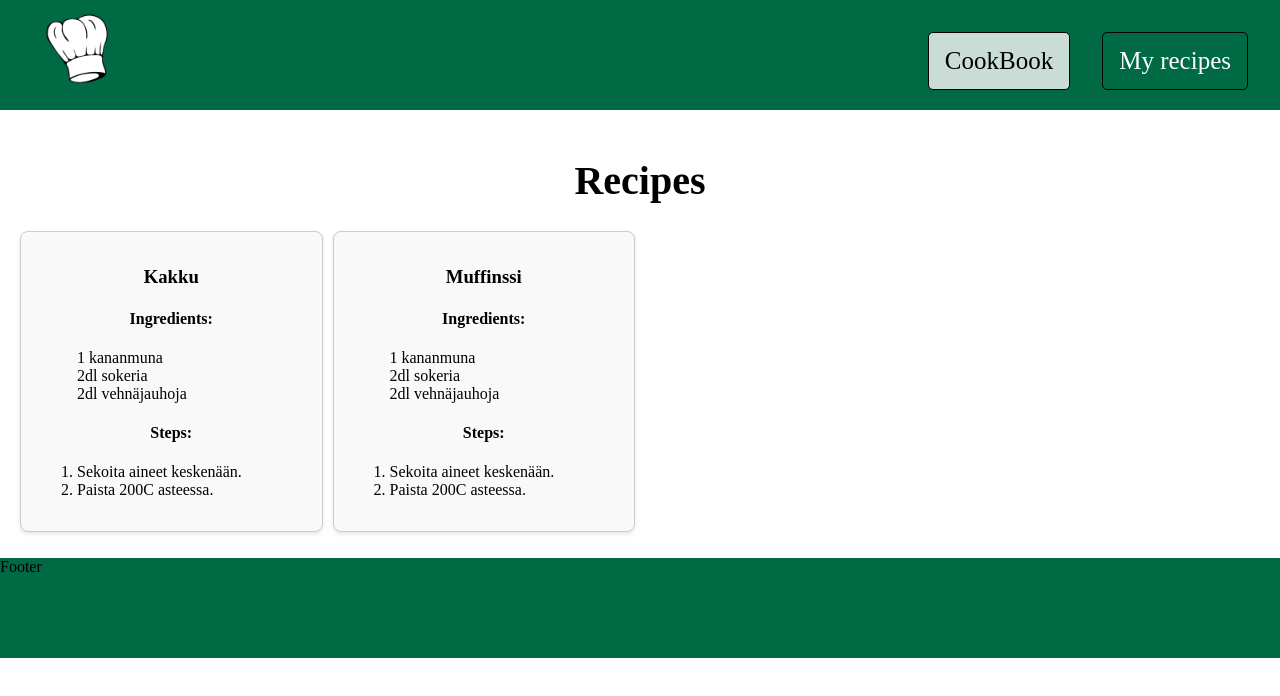
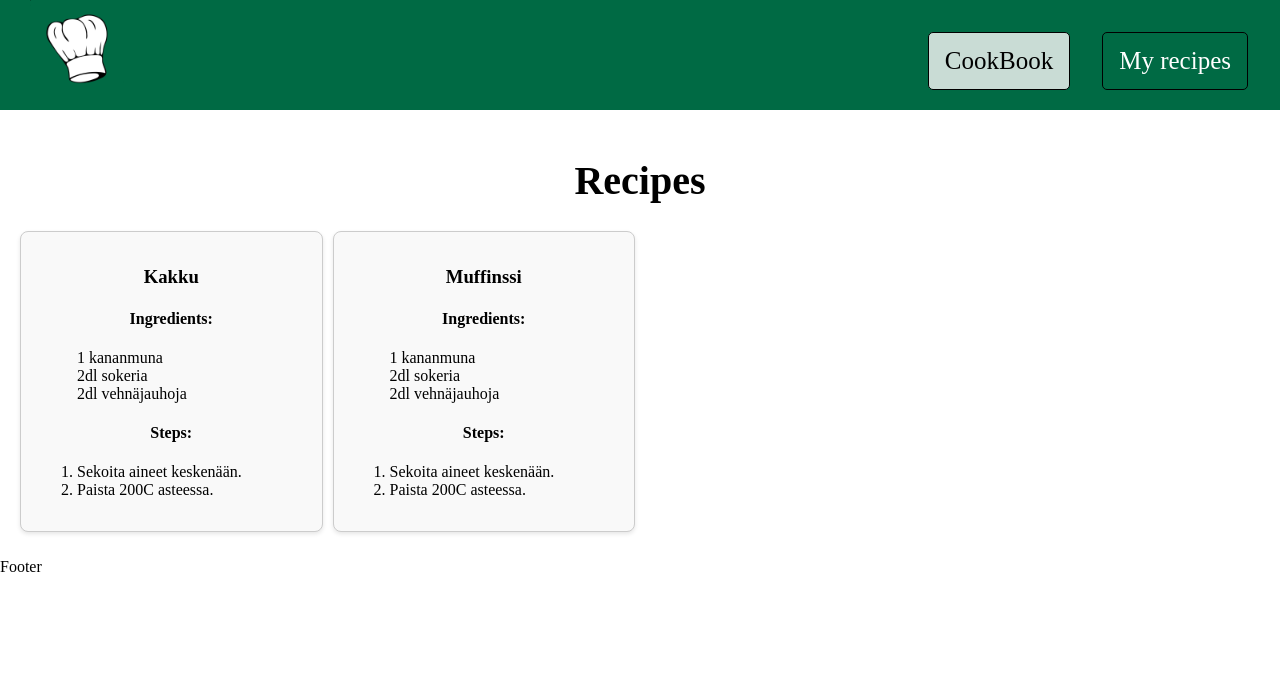
Before and after one commit to Metsittynyt/cookBook, a Vue app: page / in a window 1280 px wide. Shown: the top 696 px of the page. Built offline with nearby package versions, Linux system fonts and the light colour scheme; data requests are answered from the project's data file.

Commit message:
footer fixed

```diff
--- a/src/App.vue
+++ b/src/App.vue
@@ -1,9 +1,7 @@
 <template>
-  <div>
     <TopNav />
     <router-view/>
     <BottomFooter />
-  </div>
 </template>
 
 <script>
--- a/src/components/BottomFooter.vue
+++ b/src/components/BottomFooter.vue
@@ -1,7 +1,7 @@
 <template>
-    <div class="footer">
+    <footer>
         <p>Footer</p>
-    </div>
+    </footer>
 </template>
 
 <script>
```
